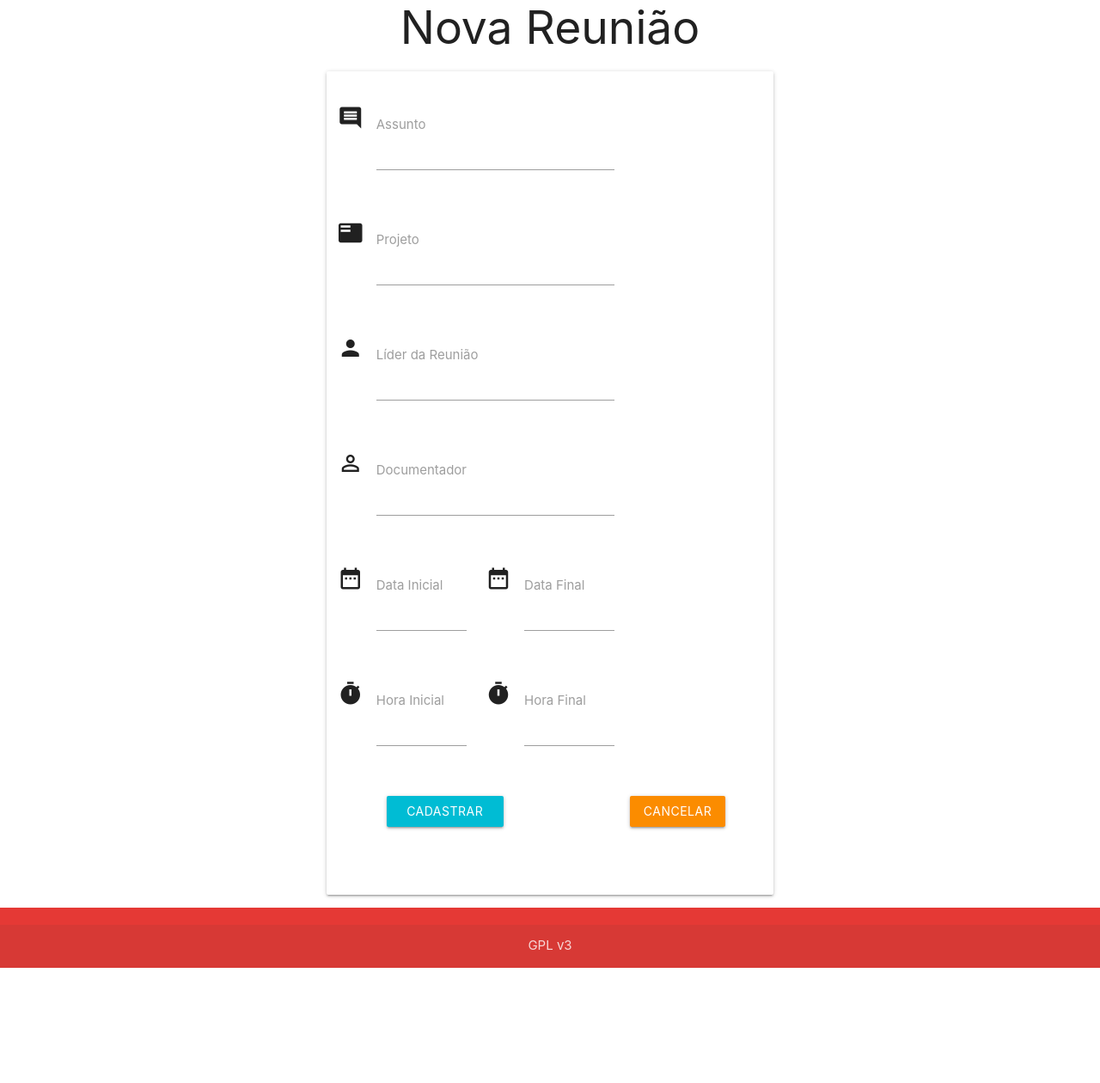
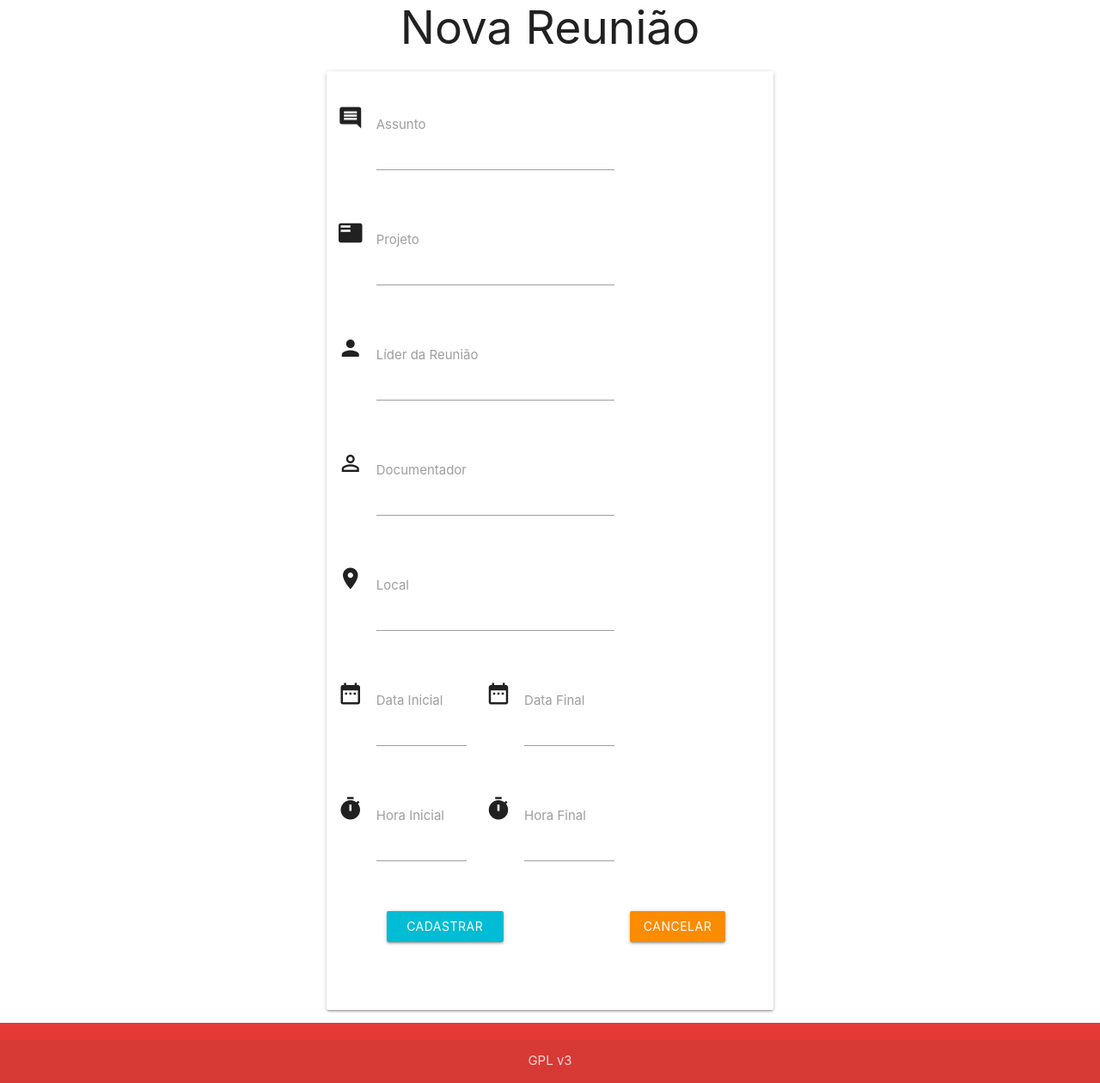
Before and after one commit to FGAProjects/Grata, a Django app: template meetings/templates/meetings/new_meeting.html in a window 1280 px wide. Shown: the part 97-1357 px from the top of the page at 86% size. Before the commit the page ends 1223 px from the top, so only its background shows below. Run offline with Django 3.2, Linux system fonts and the light colour scheme; the template is opened without the code that fills it, so the values that code supplies are empty; some libraries are stand-ins or nearby versions.

Commit message:
Terminando a parte de reuniões

```diff
--- a/meetings/forms.py
+++ b/meetings/forms.py
@@ -7,7 +7,7 @@ class MeetingForm(ModelForm):
     class Meta:
 
         model = Meeting
-        fields = ['subject_matter', 'project', 'meeting_leader', 'documentary', 'first_date',
+        fields = ['subject_matter', 'project', 'meeting_leader', 'local', 'documentary', 'first_date',
                   'final_date', 'first_hour', 'final_hour']
 
 class EditMeetingForm(ModelForm):
@@ -15,5 +15,5 @@ class EditMeetingForm(ModelForm):
     class Meta:
 
         model = Meeting
-        fields = ['subject_matter', 'project', 'meeting_leader', 'documentary', 'first_date',
+        fields = ['subject_matter', 'project', 'meeting_leader', 'local', 'documentary', 'first_date',
                   'final_date', 'first_hour', 'final_hour']
--- a/meetings/models.py
+++ b/meetings/models.py
@@ -5,6 +5,7 @@ class Meeting(models.Model):
 
     subject_matter = models.CharField(max_length=40)
     project = models.CharField(max_length=40)
+    local = models.CharField(max_length=40)
     status = models.CharField(max_length=9,null=True)
     meeting_leader = models.CharField(max_length=40)
     documentary = models.CharField(max_length=40)
--- a/meetings/templates/meetings/new_meeting.html
+++ b/meetings/templates/meetings/new_meeting.html
@@ -53,6 +53,16 @@
                                 <input name="documentary" type="text" class="validate"
                                        required id="id_documentary" maxlength="40">
                                 <label for="id_documentary">Documentador</label>
+                            </div>
+                        </div>
+
+                        <div class="row">
+                            <div class="input-field col s8">
+                                <i class="mdi-communication-call prefix"></i>
+                                <i class="small material-icons">location_on</i>
+                                <input name="local" type="text" class="validate"
+                                       required id="id_local" maxlength="40">
+                                <label for="id_local">Local</label>
                             </div>
                         </div>
 
--- a/meetings/templates/meetings/show_meeting.html
+++ b/meetings/templates/meetings/show_meeting.html
@@ -16,6 +16,7 @@
 				<th>Projeto</th>
 				<th>Líder da Reunião</th>
 				<th>Documentador</th>
+				<th>Local</th>
 				<th>Data Inicial</th>
 				<th>Data Final</th>
 				<th>Hora Início</th>
@@ -32,6 +33,7 @@
 				<td>{{meeting.project}}</td>
 				<td>{{meeting.meeting_leader}}</td>
 				<td>{{meeting.documentary}}</td>
+				<td>{{meeting.local}}</td>
 				<td>{{meeting.first_date}}</td>
 				<td>{{meeting.final_date}}</td>
 				<td>{{meeting.first_hour}}</td>
@@ -47,7 +49,7 @@
 	<a href="{% url 'meeting_list' %}"
 	   class="btn green darken-4 waves-effect waves-light right">Voltar</a>
 	<a href="{% url 'meeting_delete' meeting.id%}"
-	   class="btn red accent-4 waves-effect waves-light right">Apagar Reunião</a>
+	   class="btn red accent-4 waves-effect waves-light right">Cancelar Reunião</a>
 	<a href="{% url 'meeting_edit' meeting.id%}"
 	   class="btn blue darken-4 waves-effect waves-light right">Editar Reunião</a>
 </div>
```
Also changed, not shown: meetings/templates/meetings/edit_meeting.html (+11 -0 lines), meetings/migrations/0003_meeting_clients.py (deleted).
